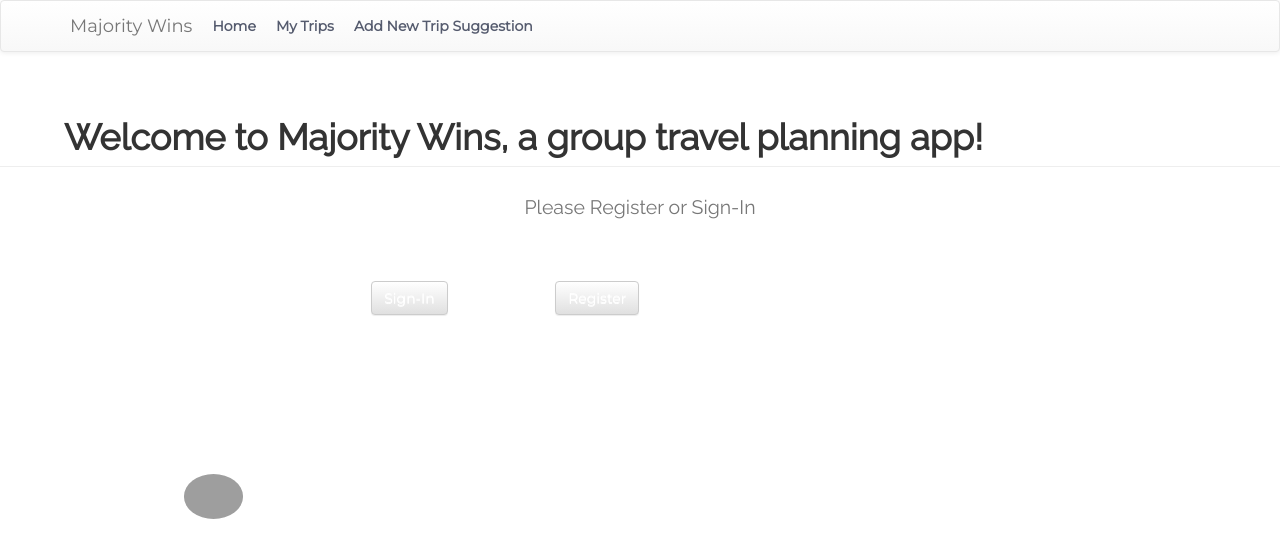
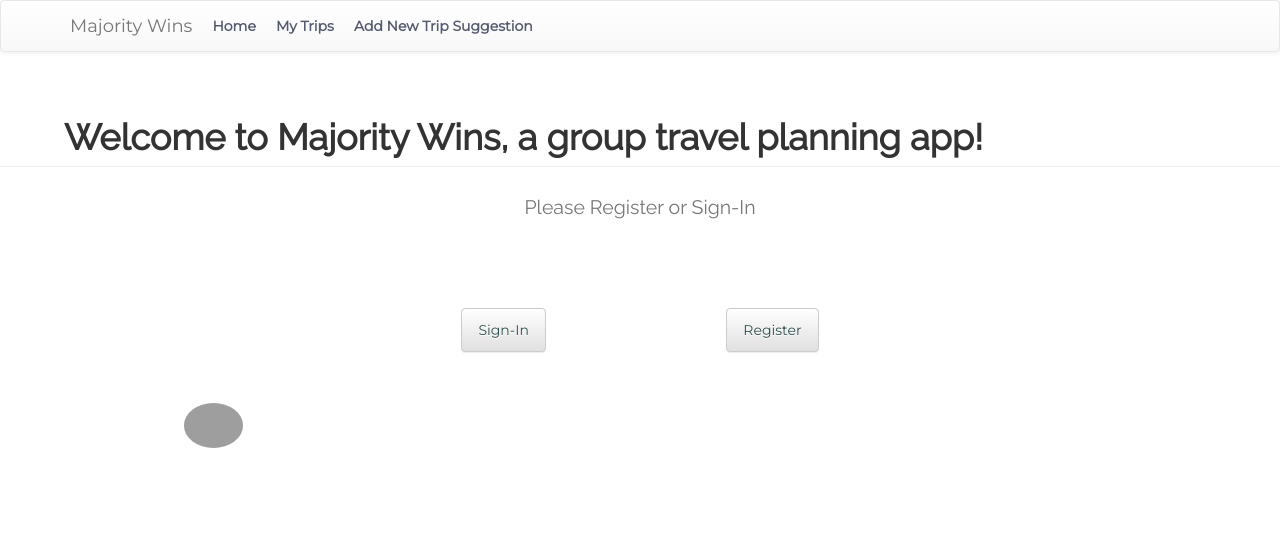
Before and after one commit to leahhoefling/GroupTravelApp, a React (Create React App) app: page / in a window 1280 px wide. Shown: the top 558 px of the page. Built offline with nearby package versions, Linux system fonts and the light colour scheme; grey boxes are pictures that could not be loaded.

Commit message:
fixed the login/ register buttons for sign in page

```diff
--- a/src/Itinerary/ItineraryList.js
+++ b/src/Itinerary/ItineraryList.js
@@ -33,9 +33,6 @@ export default class ItineraryList extends Component {
         const editedDownSuggestion = {
             rank: parseInt(rank) - 1
         };
-        // console.log("argue", argument);
-        // console.log("rank", rank);
-        // console.log("id", id);
         let groupId = this.props.location.state.id;
 
 
--- a/src/LoginPage/Login.css
+++ b/src/LoginPage/Login.css
@@ -22,20 +22,39 @@
   margin: auto;
   width: 50%;
   padding: 4%;
+  display: flex;
+  justify-content: space-around;
+  align-items: center;
+  align-content: center;
 }
 
 #loginWelcome {
   margin: 0 20% 20% 0;
+  margin: 5% auto 0%;
+  padding: 2% 3% 2% 3%;
+  text-align: center;
 }
 
 #registerWelcome {
   margin: 0 20% 20% 0;
+  margin: 5% auto 0%;
+  padding: 2% 3% 2% 3%;
+  text-align: center;
+}
+
+#registerWelcome > a{
+  color: darkslategray;
+}
+
+#loginWelcome > a{
+  color: darkslategray;
 }
 
 #welcomeLogo {
   margin: auto;
   width: 100%;
   align-content: center;
+display: flex;
 }
 
 #checkbox {
```
Also changed, not shown: src/API/Database.json (+6 -6 lines), src/Database.json (added, +19 -0 lines).
